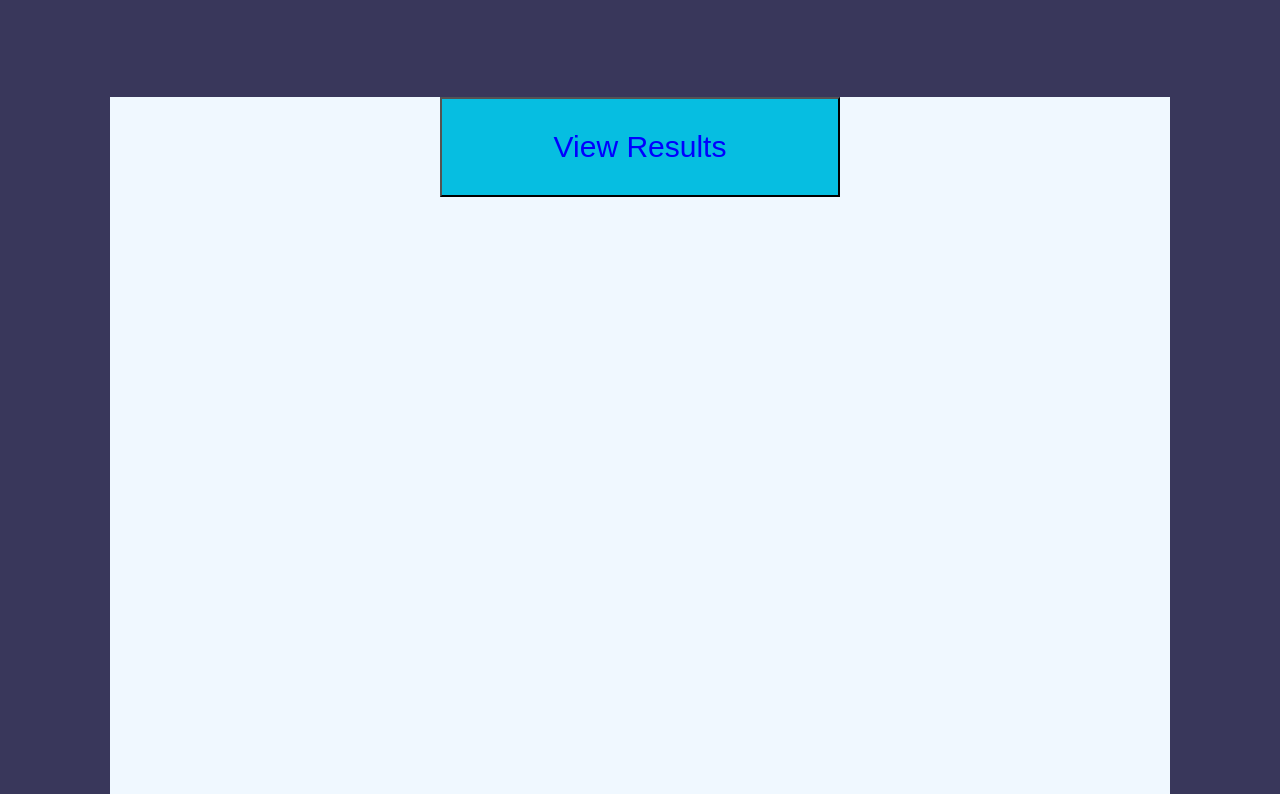
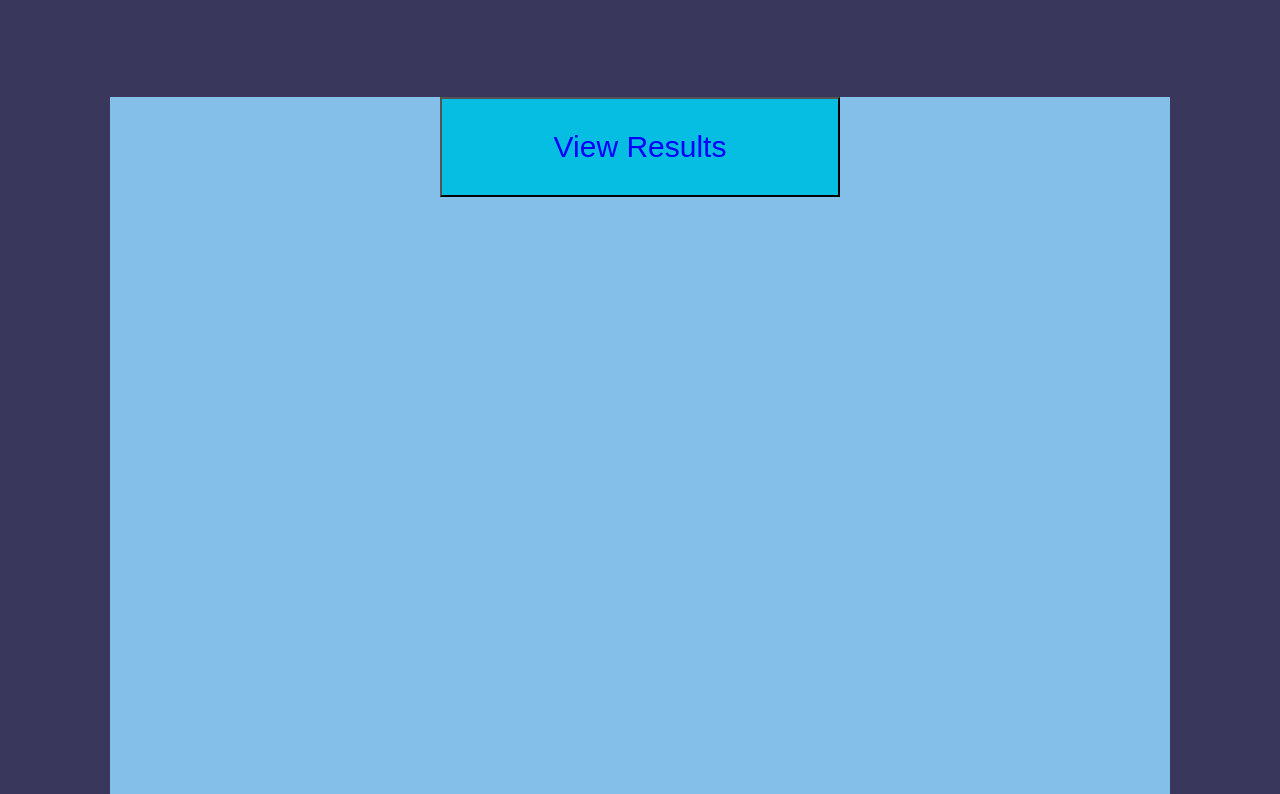
Before and after one commit to TimM32/Old-Ducks, a plain HTML site: page index.html in a window 1280 px wide. Shown: the part 443-1237 px from the top of the page. Drawn offline with nearby package versions, Linux system fonts and the light colour scheme.

Commit message:
change results background color

```diff
--- a/css/style.css
+++ b/css/style.css
@@ -67,10 +67,11 @@ footer {
 
 #results {
     font-size: 30px;
-    background-color: aliceblue;
+    background-color: rgb(131, 191, 233);
     width: 1060px;
     height: 700px;
     margin: 0 auto;
+    color: blue;
 
 }
 
```
